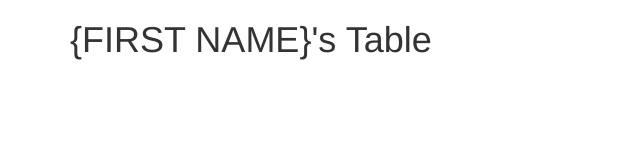
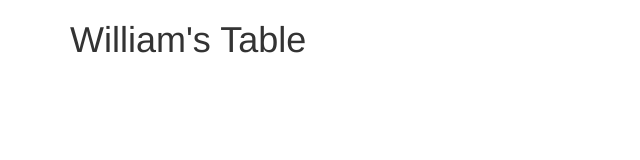
Before and after one commit to ManiacAngel/William-Jordan-Repository, a plain HTML site: page Jordan_Ex_8/index.html in a window 1280 px wide. Shown: the whole page, without its empty margins (0-640 px from the left). Drawn offline with Linux system fonts and the light colour scheme.

Commit message:
Added my name

```diff
--- a/Jordan_Ex_8/index.html
+++ b/Jordan_Ex_8/index.html
@@ -14,7 +14,7 @@
     <div class="container">
         <div class="row">
             <div class="col-md-12">
-                <h1>{FIRST NAME}'s Table</h1>
+                <h1>William's Table</h1>
             </div>
         </div>
         <div class="row">
```
